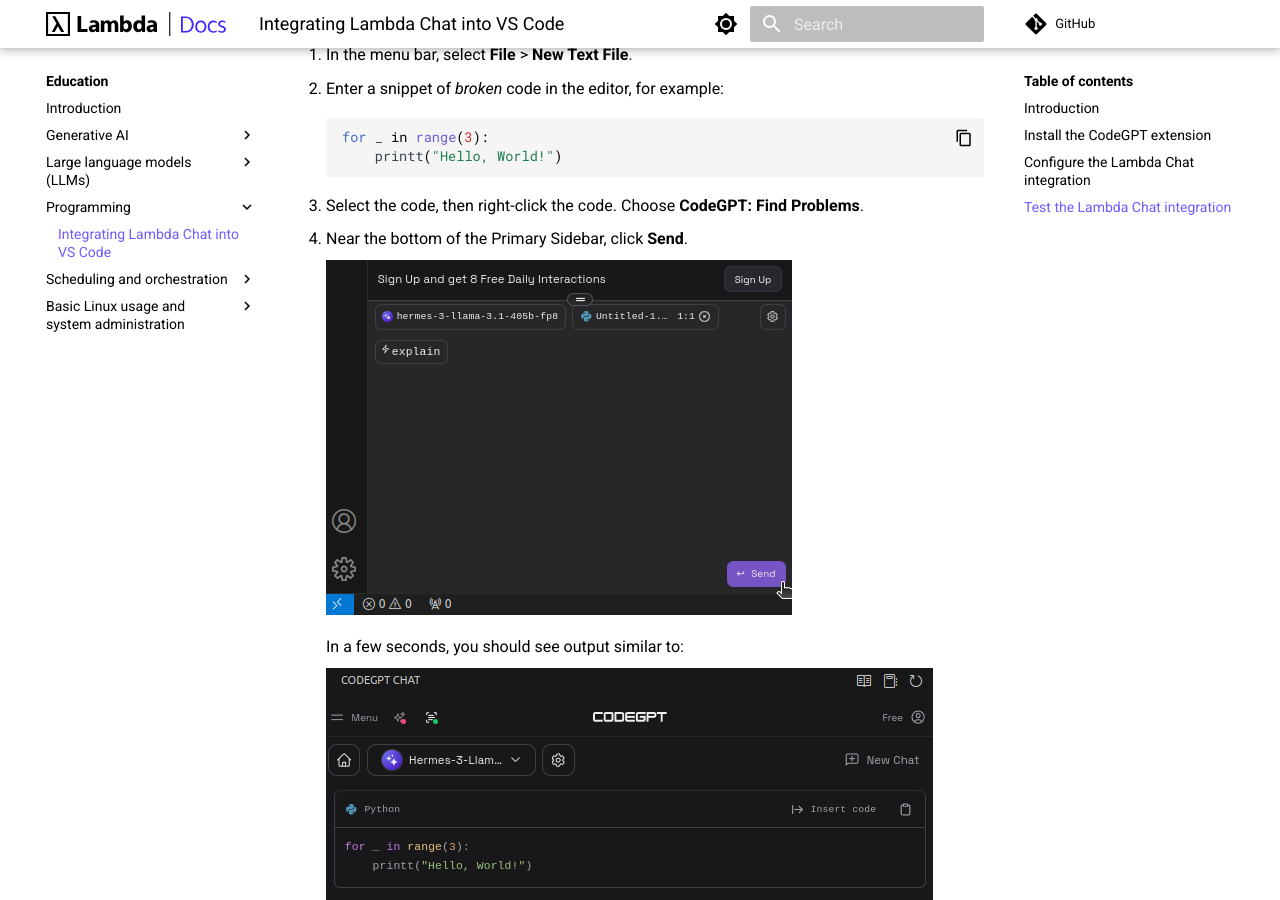
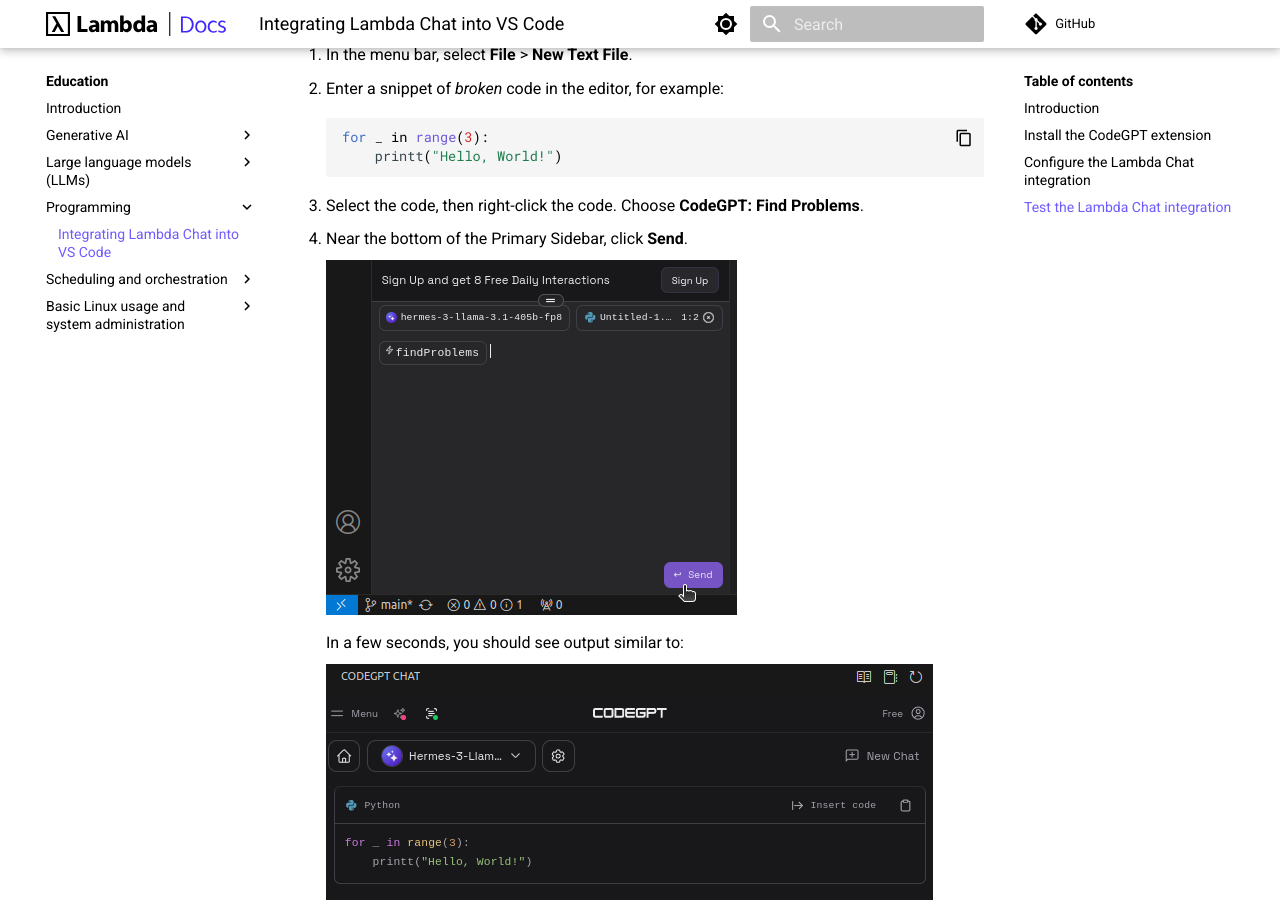
Before and after one commit to cbrownstein-lambda/lambda-docs-mkdocs, an MkDocs documentation site: the page built from docs/education/programming/vs-code-lambda-chat.md, in a window 1280 px wide and 900 px high, scrolled down 2361 px. Built offline with MkDocs 1.6.1 and Material for MkDocs 9.7.7, drawn with Linux system fonts in a browser that asks for light colours; a script that is not in the unit is left out; comment, search, counter and statistics services are not loaded.

Commit message:
Update screenshot for new example

```diff
--- a/docs/education/programming/vs-code-lambda-chat.md
+++ b/docs/education/programming/vs-code-lambda-chat.md
@@ -87,7 +87,7 @@
 
 4. Near the bottom of the Primary Sidebar, click **Send**.
 
-    ![CODEGPT send](../../assets/images/codegpt-send.png)
+    ![CODEGPT send](../../assets/images/codegpt-find-problems-send.png)
 
     In a few seconds, you should see output similar to:
 
```
Also changed, not shown: docs/assets/images/codegpt-find-problems-send.png (added).
